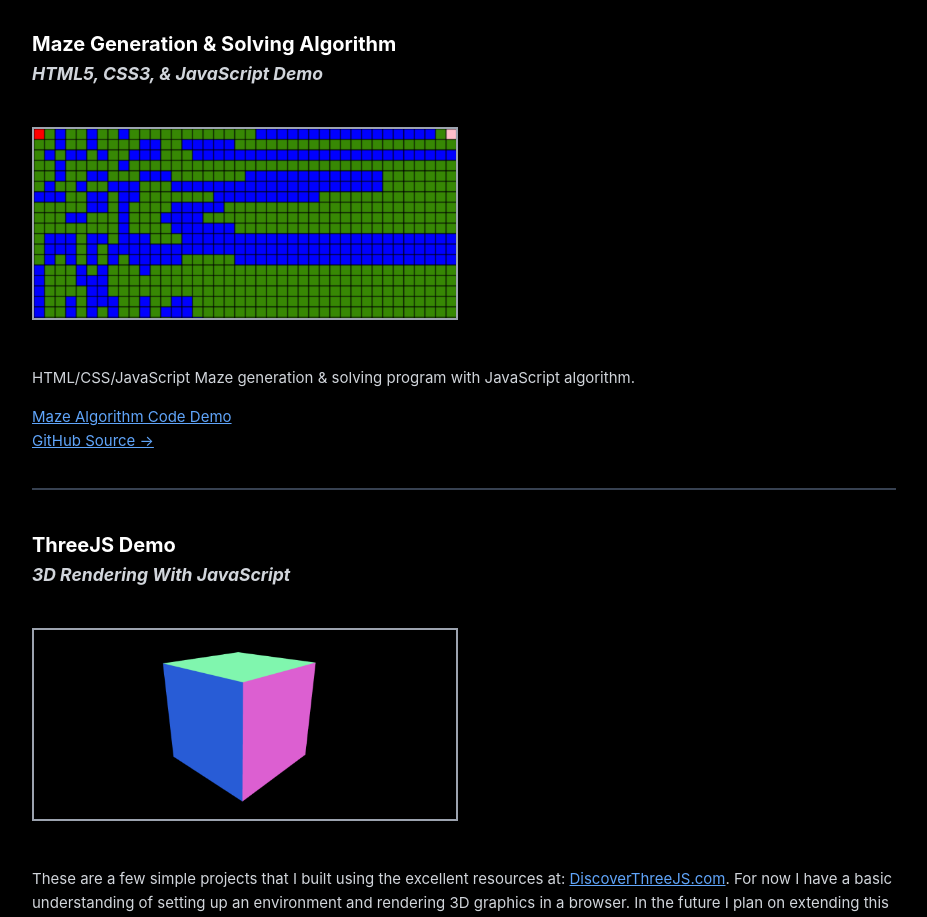
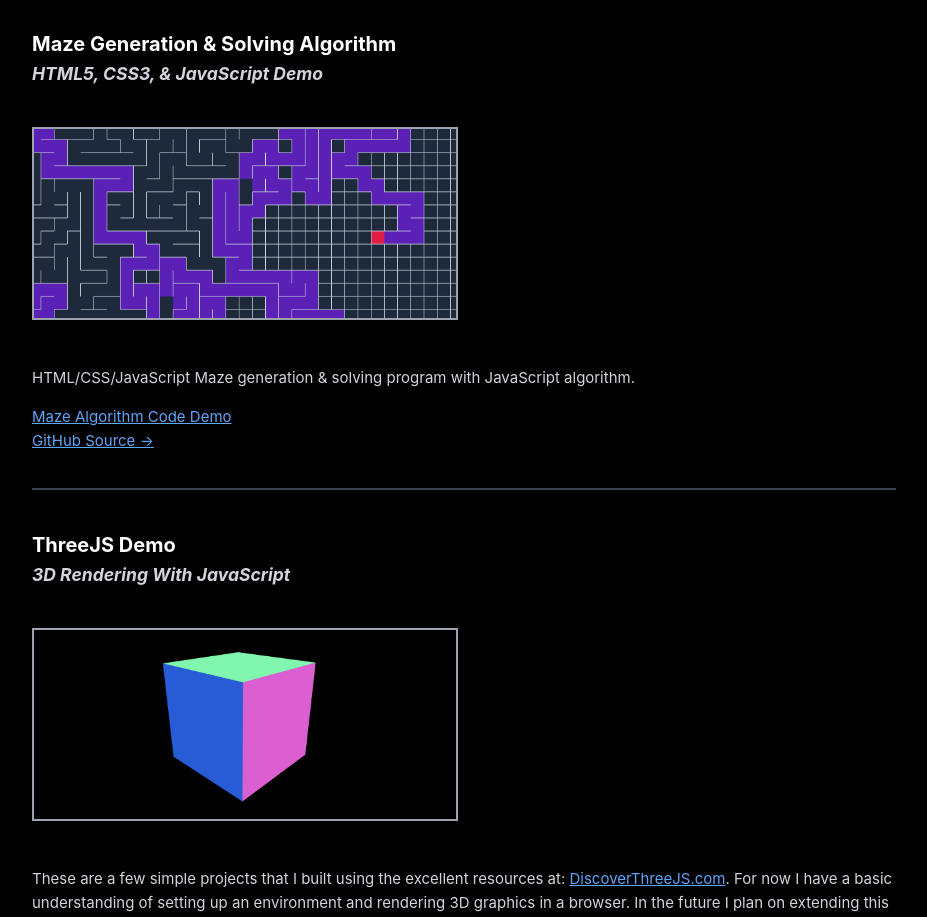
Before and after one commit to Cloudinnovates/gavinshr.com, a React (Create React App) app: page /projects in a window 1280 px wide. Shown: the part 800-1717 px from the top of the page, without its empty margins (176-1103 px from the left). Built offline with nearby package versions, Linux system fonts and the light colour scheme; some icons are missing.

Commit message:
Updated project image

```diff
--- a/src/Routes/Projects/Projects.js
+++ b/src/Routes/Projects/Projects.js
@@ -45,7 +45,7 @@ export default function Projects() {
             <div className="project-image-container">
               <img
                 className="project-image"
-                src={require("./DemoImages/EvolutionDemo.png")}
+                src={require("./DemoImages/MazeDemo.png")}
                 alt="Maze Algorithm Project Screenshot"
               />
             </div>
```
Also changed, not shown: src/Routes/Projects/DemoImages/MazeDemo.png (added), 8 other files (tests, documents, lock files or other folders).
